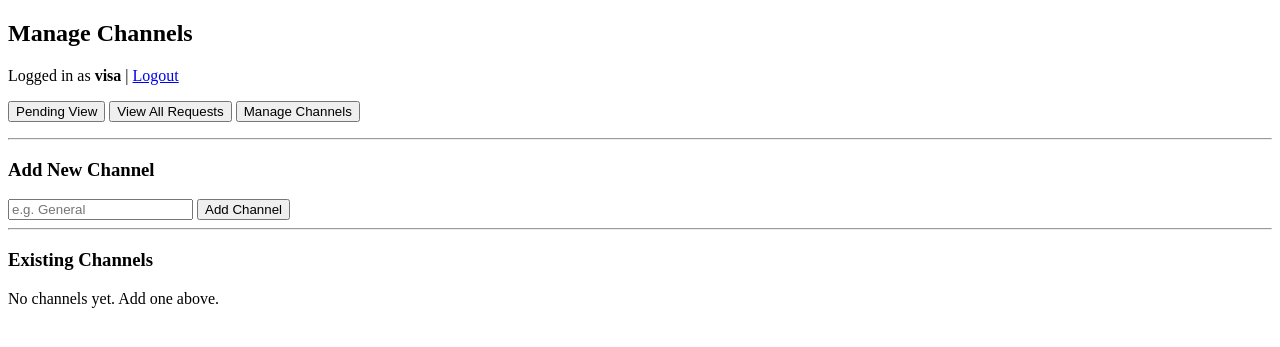
After one commit to henkka008/discord_music_bot_request_form, a Flask app: page /admin/channels in a window 1280 px wide. The commit adds this page. Shown: the top 347 px of the page. Run offline with Flask 3, Linux system fonts and the light colour scheme; a user stored in the database is signed in.

Commit message:
created channel creation for admin but need to test more

```diff
--- a/admin_routes.py
+++ b/admin_routes.py
@@ -1,7 +1,7 @@
-from flask import Blueprint, render_template, request, redirect, url_for, abort
+from flask import Blueprint, render_template, request, redirect, url_for, abort, flash
 from flask_login import login_required, current_user
 from extensions import db
-from models import MusicRequest
+from models import MusicRequest, DiscordChannel
 
 admin_bp = Blueprint("admin", __name__)
 
@@ -41,3 +41,41 @@ def set_status(req_id):
 
     #user "update" happens automatically because dashboard reads from DB.
     return redirect(request.referrer or url_for("admin.pending_view"))
+
+@admin_bp.get("/channels")
+@login_required
+def channels_view():
+    require_admin()
+    channels = DiscordChannel.query.order_by(DiscordChannel.name.asc()).all()
+    return render_template("admin_channels.html", channels=channels)
+
+@admin_bp.post("/channels/add")
+@login_required
+def channels_add():
+    require_admin()
+    name = request.form.get("name", "").strip()
+
+    if not name:
+        return redirect(url_for("admin.channels_view"))
+
+    #Prevent duplicates
+    exists = DiscordChannel.query.filter_by(name=name).first()
+    if not exists:
+        db.session.add(DiscordChannel(name=name))
+        db.session.commit()
+    return redirect(url_for("admin.channels_view"))
+
+@admin_bp.post("/channels/delete/<int:channel_id>")
+@login_required
+def channels_delete(channel_id):
+    require_admin()
+    ch = DiscordChannel.query.get_or_404(channel_id)
+
+    #Dont allow deleting channels that are in use.
+    in_use = MusicRequest.query.filter_by(channel_id=ch.id).first()
+    if in_use:
+        flash("Channel in use. Cannot delete.")
+        redirect(url_for("admin.channels_view"))
+    db.session.delete(ch)
+    db.session.commit()
+    return redirect(url_for("admin.channels_view"))
--- a/notes.txt
+++ b/notes.txt
@@ -2,8 +2,10 @@ to implement
 -Email or Discord DM notification
 -Audit log: who approved, when, admin note, etc.
 -Real-time updates using WebSockets (Flask-SocketIO)
--html templates
 -date/time input formatting so your example 1.1.2026 17:00-19:00 displays nicely on the dashboard
 -admin can update the pending request to request more information which user needs to specify
 -when admin declines he can also add comment to why it was declined
--admin can add more channels if new ones come
+
+
+-cant test because no channels, need to create funciton for admin to create channels
+managed to create this thing but need to test admin page more. view all gives error, dosent render page
--- /dev/null
+++ b/templates/admin_channels.html
@@ -0,0 +1,62 @@
+<!DOCTYPE html>
+<html lang="en">
+<head>
+    <meta charset="UTF-8">
+    <meta name="viewport" content="width=device-width, initial-scale=1.0">
+    <title>Admin - Manage Channels</title>
+</head>
+<body>
+    <h2>Manage Channels</h2>
+
+    <p>
+        Logged in as <b>{{ current_user.username }}</b>
+        | <a href="/logout">Logout</a>
+    </p>
+
+    <p>
+        <a href="/admin/pending"><button>Pending View</button></a>
+        <a href="/admin/all"><button>View All Requests</button></a>
+        <a href="/admin/channels"><button>Manage Channels</button></a>
+    </p>
+
+    <hr>
+
+    {% with messages = get_flashed_messages() %}
+        {% if messages %}
+            <div style="padding:10px; border:1px solid #ccc; margin-bottom: 15px;">
+                {% for msg in messages %}
+                    <p>{{ msg }}</p>
+                {% endfor %}
+            </div>
+        {% endif %}
+    {% endwith %}
+
+    <h3>Add New Channel</h3>
+
+    <form method="POST" action="/admin/channels/add">
+        <input type="text" name="name" placeholder="e.g. General" required>
+        <button type="submit">Add Channel</button>
+    </form>
+
+    <hr>
+
+    <h3>Existing Channels</h3>
+
+    {% if channels %}
+        {% for ch in channels %}
+        <div style="border:1px solid #ccc; padding: 10px; margin:8px 0;">
+            <b>{{ ch.name }}</b>
+
+            <form method="POST"
+                  action="/admin/channels/delete/{{ ch.id }}"
+                  style="display:inline;"
+                  onsubmit="return confirm('Delete {{ ch.name }} ?')">
+                <button type="submit">Delete</button>
+            </form>
+        </div>
+    {% endfor %}
+    {% else %}
+        <p>No channels yet. Add one above.</p>
+    {% endif %}
+</body>
+</html>
--- a/templates/admin_dashboard_all.html
+++ b/templates/admin_dashboard_all.html
@@ -14,8 +14,9 @@
     </p>
 
     <p>
-        <a href="/admin/pending"><button>Pending view</button></a>
-        <a href="/admin/all"><button>View all requests</button></a>
+        <a href="/admin/pending"><button>Pending View</button></a>
+        <a href="/admin/all"><button>View All Requests</button></a>
+        <a href="/admin/channels"><button>Manage Channels</button></a>
     </p>
 
     <hr>
--- a/templates/admin_dashboard_pending.html
+++ b/templates/admin_dashboard_pending.html
@@ -14,8 +14,9 @@
     </p>
 
     <p>
-        <a href="/admin/pending"><button>Pending view</button></a>
-        <a href="/admin/all"><button>View all requests</button></a>
+        <a href="/admin/pending"><button>Pending View</button></a>
+        <a href="/admin/all"><button>View All Requests</button></a>
+        <a href="/admin/channels"><button>Manage Channels</button></a>
     </p>
 
     <hr>
--- a/templates/register_admin.html
+++ b/templates/register_admin.html
@@ -7,7 +7,7 @@
 </head>
 <body>
     <h2>Register Admin</h2>
-    <form method="POST" action="/register">
+    <form method="POST" action="/register/admin">
         <input name="username" placeholder="Username" required />
         <input name="password" placeholder="Password" type="password" required />
         <input name="invite_code" placeholder="Invite Code" required />
```
Also changed, not shown: templates/index.html (+9 -0 lines), instance/database.db.
